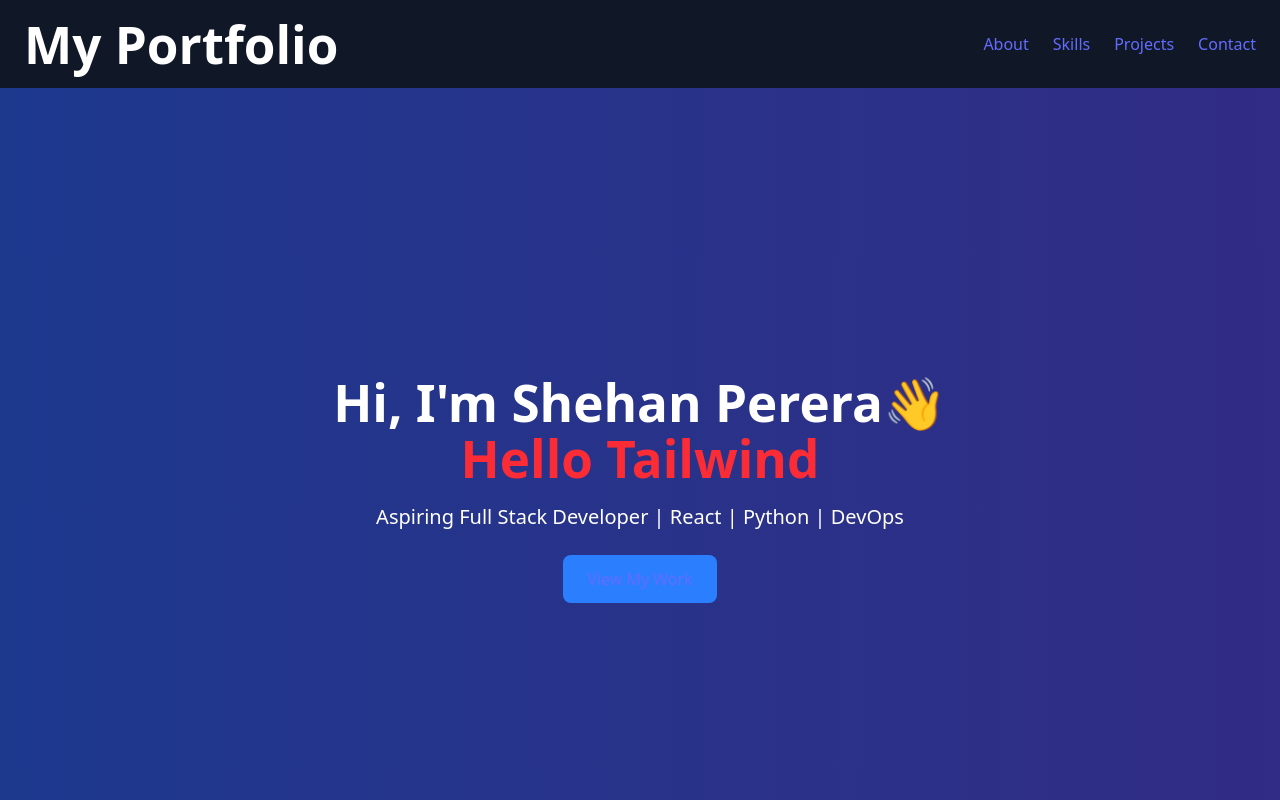
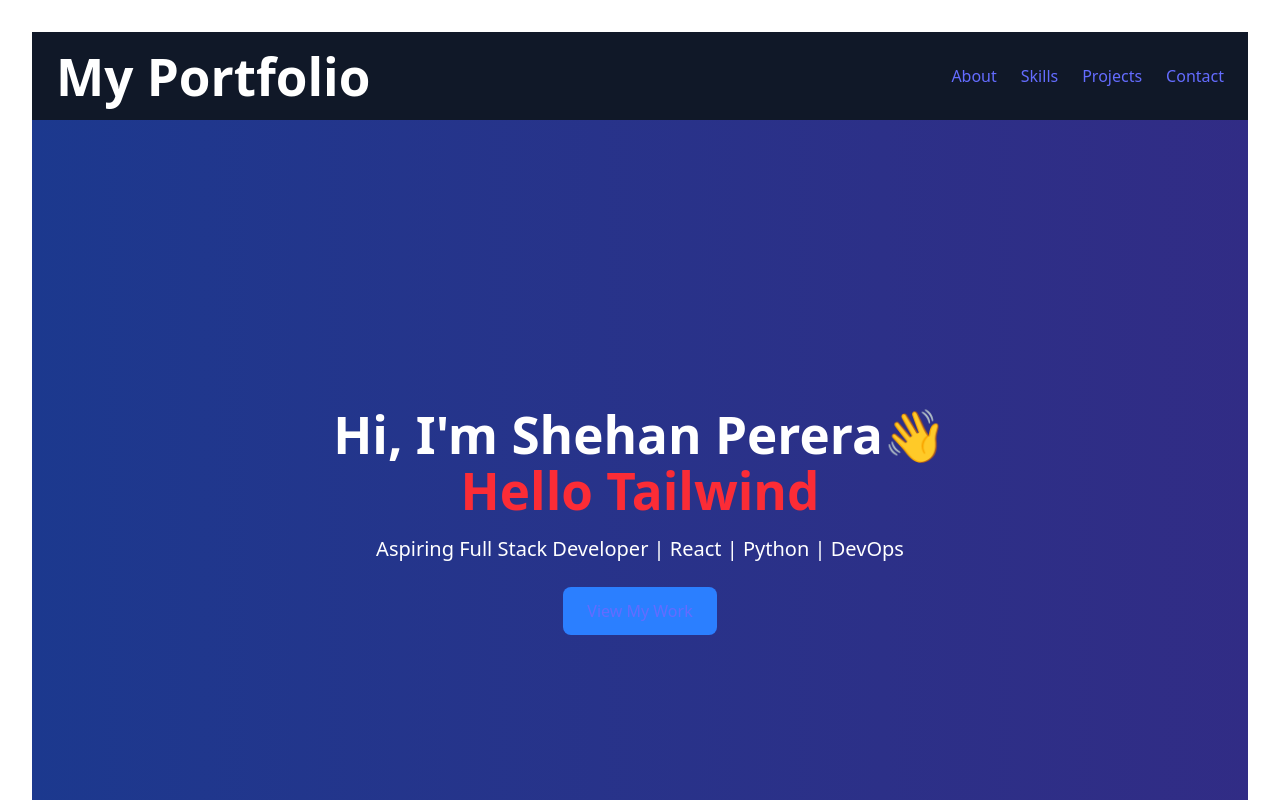
Before and after one commit to Shehanruby-67523/Shehan_Perera_Portfolio, a React (Vite) app: page / in a window 1280 px wide. Shown: the top 800 px of the page. Built offline with nearby package versions, Linux system fonts and the light colour scheme.

Commit message:
imported App.css to the App.jsx file

```diff
--- a/src/App.jsx
+++ b/src/App.jsx
@@ -5,6 +5,7 @@ import Skills from './components/Skills'
 import Projects from './components/Projects'
 import Contact from './components/Contact'
 import Footer from './components/Footer'
+import './App.css'
 
 function App() {
   return (
--- a/tailwind.config.js
+++ /dev/null
@@ -1,11 +0,0 @@
-/** @type {import('tailwindcss').Config} */
-export default {
-  content: [
-    "./index.html",
-    "./src/**/*.{js,ts,jsx,tsx}",
-  ],
-  theme: {
-    extend: {},
-  },
-  plugins: [],
-};
```
